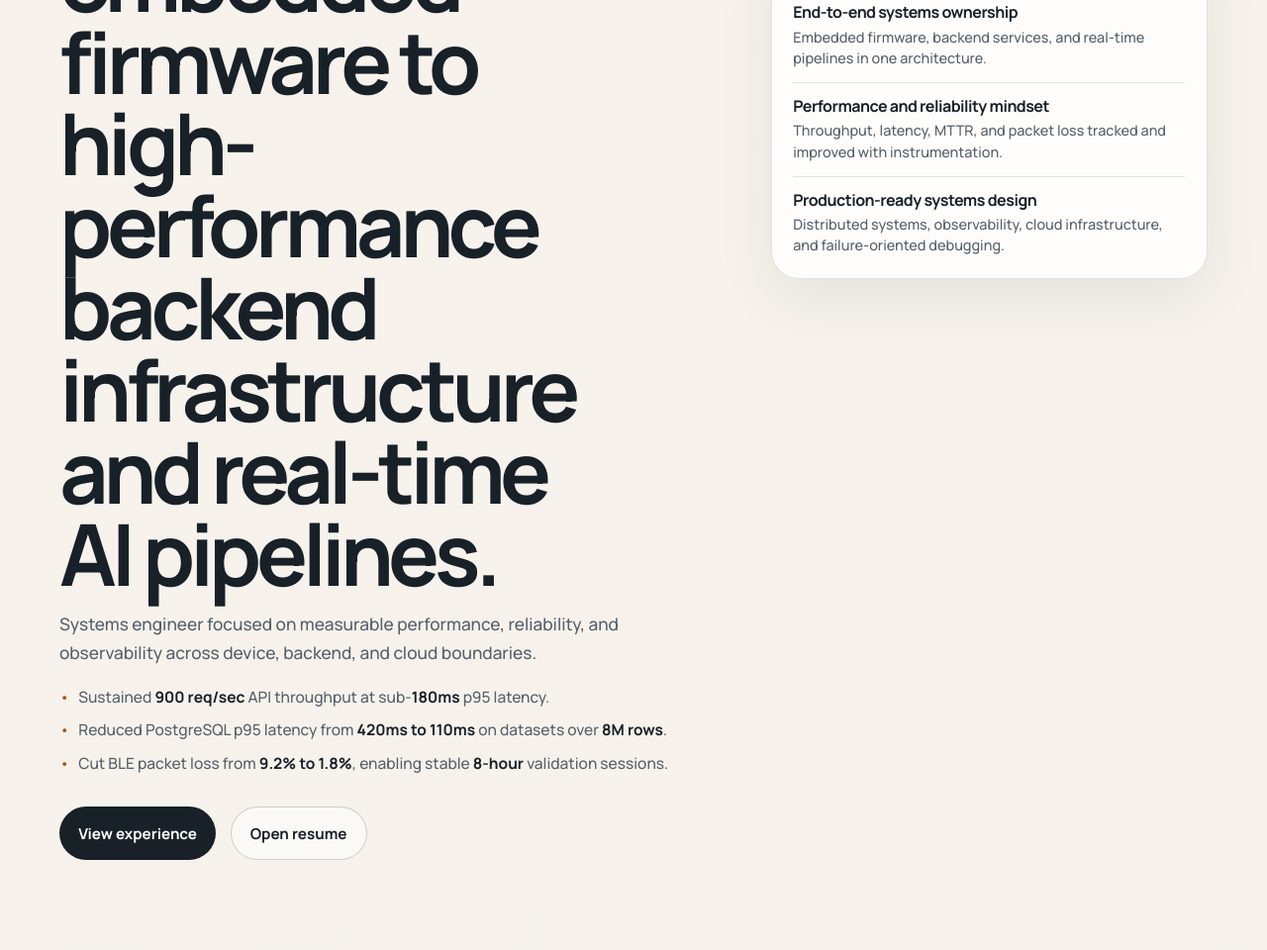
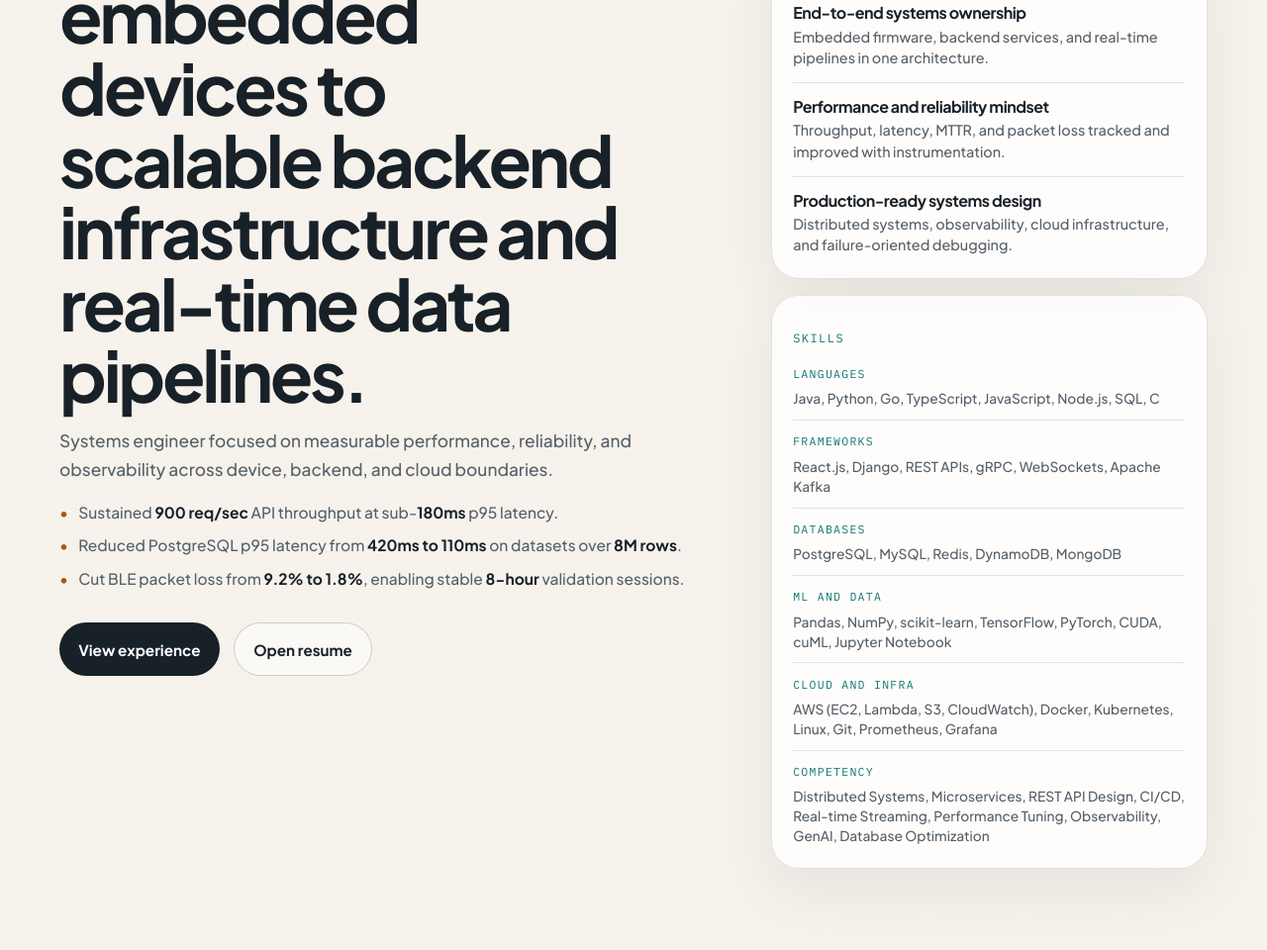
Before and after one commit to yaochongchow/yaochongchow.github.io, a plain HTML site: page index.html in a window 1280 px wide. Shown: the part 500-1460 px from the top of the page at 99% size. Drawn offline with Linux system fonts and the light colour scheme.

Commit message:
Update hero profile details and add grouped skills panel

```diff
--- a/index.html
+++ b/index.html
@@ -29,7 +29,7 @@
   <link rel="preconnect" href="https://fonts.googleapis.com" />
   <link rel="preconnect" href="https://fonts.gstatic.com" crossorigin />
   <link
-    href="https://fonts.googleapis.com/css2?family=IBM+Plex+Mono:wght@400;500;600&family=Manrope:wght@500;600;700;800&display=swap"
+    href="https://fonts.googleapis.com/css2?family=IBM+Plex+Mono:wght@400;500;600&family=Plus+Jakarta+Sans:wght@500;600;700;800&display=swap"
     rel="stylesheet"
   />
   <link rel="stylesheet" href="styles.css?v=11" />
@@ -74,7 +74,7 @@
       <div class="container hero-grid">
         <div class="hero-copy">
           <p class="hero-eyebrow">Backend, Embedded, Applied AI</p>
-          <h1 class="hero-title">I build end-to-end systems from embedded firmware to high-performance backend infrastructure and real-time AI pipelines.</h1>
+          <h1 class="hero-title">I build high-performance, end-to-end systems — from embedded devices to scalable backend infrastructure and real-time data pipelines.</h1>
           <p class="hero-sub">
             Systems engineer focused on measurable performance, reliability, and observability across device, backend, and cloud boundaries.
           </p>
@@ -93,9 +93,9 @@
           <div class="panel-card">
             <p class="panel-label">Profile Snapshot</p>
             <ul class="panel-list">
-              <li>MS in Computer Science from Northeastern University (GPA 3.9).</li>
-              <li>MS in ECE from Purdue University with embedded systems focus.</li>
-              <li>Former mechanical engineer now building production software systems.</li>
+              <li>MS in Computer Science from Northeastern University.</li>
+              <li>MS in Electrical and Computer Engineering from Purdue University with embedded systems focus.</li>
+              <li>BS in Mechanical Engineering from The Ohio State University.</li>
             </ul>
           </div>
 
@@ -113,6 +113,36 @@
               <div class="panel-result">
                 <strong>Production-ready systems design</strong>
                 <span>Distributed systems, observability, cloud infrastructure, and failure-oriented debugging.</span>
+              </div>
+            </div>
+          </div>
+
+          <div class="panel-card">
+            <p class="panel-label">Skills</p>
+            <div class="skill-groups">
+              <div class="skill-group">
+                <p class="skill-label">Languages</p>
+                <p class="skill-value">Java, Python, Go, TypeScript, JavaScript, Node.js, SQL, C</p>
+              </div>
+              <div class="skill-group">
+                <p class="skill-label">Frameworks</p>
+                <p class="skill-value">React.js, Django, REST APIs, gRPC, WebSockets, Apache Kafka</p>
+              </div>
+              <div class="skill-group">
+                <p class="skill-label">Databases</p>
+                <p class="skill-value">PostgreSQL, MySQL, Redis, DynamoDB, MongoDB</p>
+              </div>
+              <div class="skill-group">
+                <p class="skill-label">ML and Data</p>
+                <p class="skill-value">Pandas, NumPy, scikit-learn, TensorFlow, PyTorch, CUDA, cuML, Jupyter Notebook</p>
+              </div>
+              <div class="skill-group">
+                <p class="skill-label">Cloud and Infra</p>
+                <p class="skill-value">AWS (EC2, Lambda, S3, CloudWatch), Docker, Kubernetes, Linux, Git, Prometheus, Grafana</p>
+              </div>
+              <div class="skill-group">
+                <p class="skill-label">Competency</p>
+                <p class="skill-value">Distributed Systems, Microservices, REST API Design, CI/CD, Real-time Streaming, Performance Tuning, Observability, GenAI, Database Optimization</p>
               </div>
             </div>
           </div>
--- a/styles.css
+++ b/styles.css
@@ -23,7 +23,7 @@
   --radius-md: 18px;
   --radius-sm: 12px;
   --container: 1160px;
-  --font-sans: "Manrope", "Avenir Next", "Segoe UI", sans-serif;
+  --font-sans: "Plus Jakarta Sans", "Avenir Next", "Segoe UI", sans-serif;
   --font-mono: "IBM Plex Mono", "SFMono-Regular", monospace;
 }
 
@@ -231,10 +231,10 @@ section {
 
 .hero-title {
   margin: 0.7rem 0 1rem;
-  font-size: clamp(3rem, 7vw, 5.4rem);
-  line-height: 0.96;
-  letter-spacing: -0.06em;
-  max-width: 10ch;
+  font-size: clamp(2.45rem, 5.8vw, 4.45rem);
+  line-height: 1.02;
+  letter-spacing: -0.045em;
+  max-width: 11.5ch;
 }
 
 .hero-sub {
@@ -451,6 +451,38 @@ section {
   color: var(--muted);
   font-size: 0.9rem;
   line-height: 1.5;
+}
+
+.skill-groups {
+  margin-top: 1rem;
+  display: grid;
+  gap: 0.7rem;
+}
+
+.skill-group {
+  padding-bottom: 0.68rem;
+  border-bottom: 1px solid var(--line);
+}
+
+.skill-group:last-child {
+  padding-bottom: 0;
+  border-bottom: 0;
+}
+
+.skill-label {
+  margin: 0;
+  font-family: var(--font-mono);
+  font-size: 0.72rem;
+  letter-spacing: 0.11em;
+  text-transform: uppercase;
+  color: var(--accent);
+}
+
+.skill-value {
+  margin: 0.4rem 0 0;
+  color: var(--muted);
+  font-size: 0.86rem;
+  line-height: 1.45;
 }
 
 .panel-role {
@@ -1134,8 +1166,8 @@ footer {
   }
 
   .hero-title {
-    max-width: 12ch;
-    font-size: clamp(2.45rem, 14vw, 4.2rem);
+    max-width: 13ch;
+    font-size: clamp(2.05rem, 11.2vw, 3.4rem);
   }
 
   .hero-panel,
```
